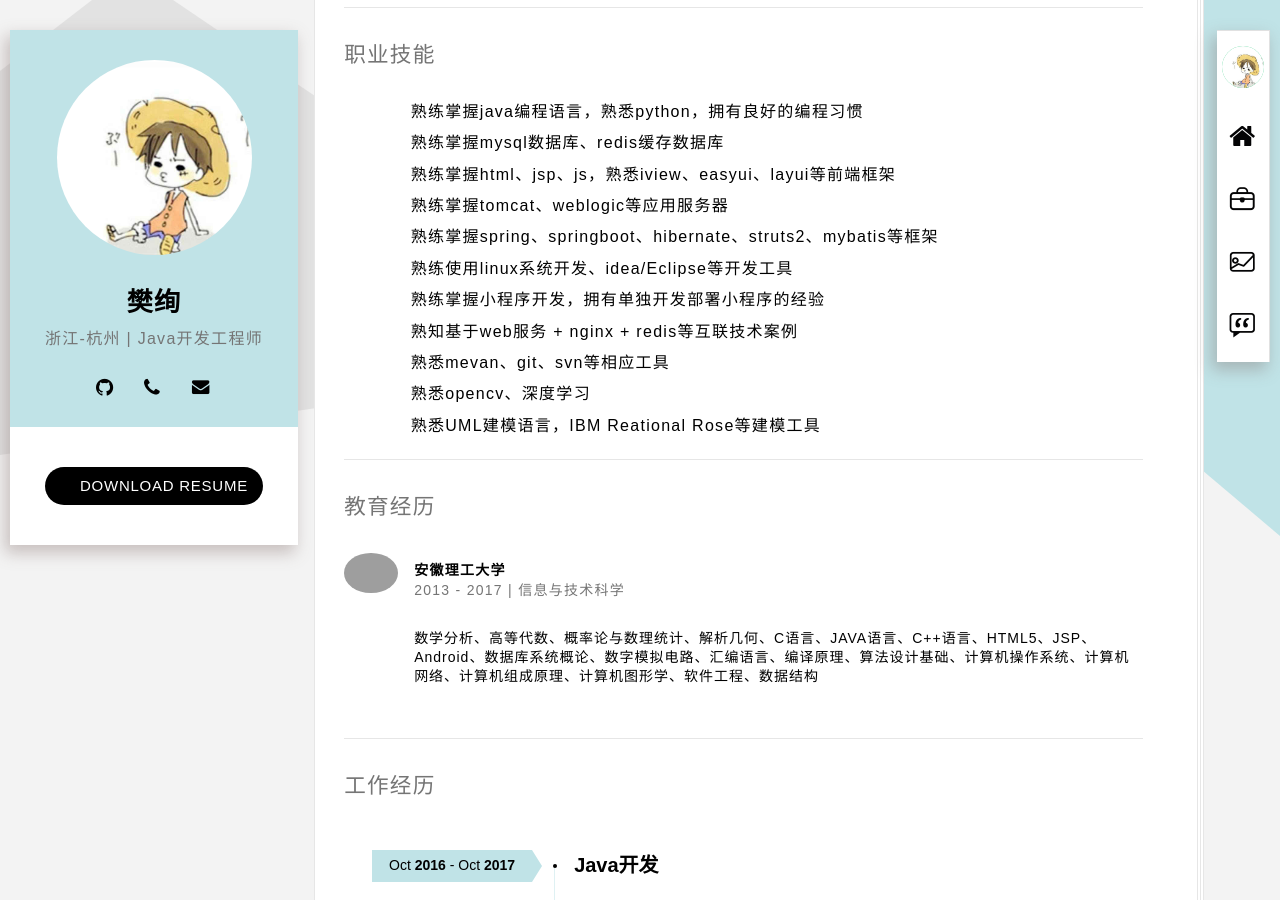
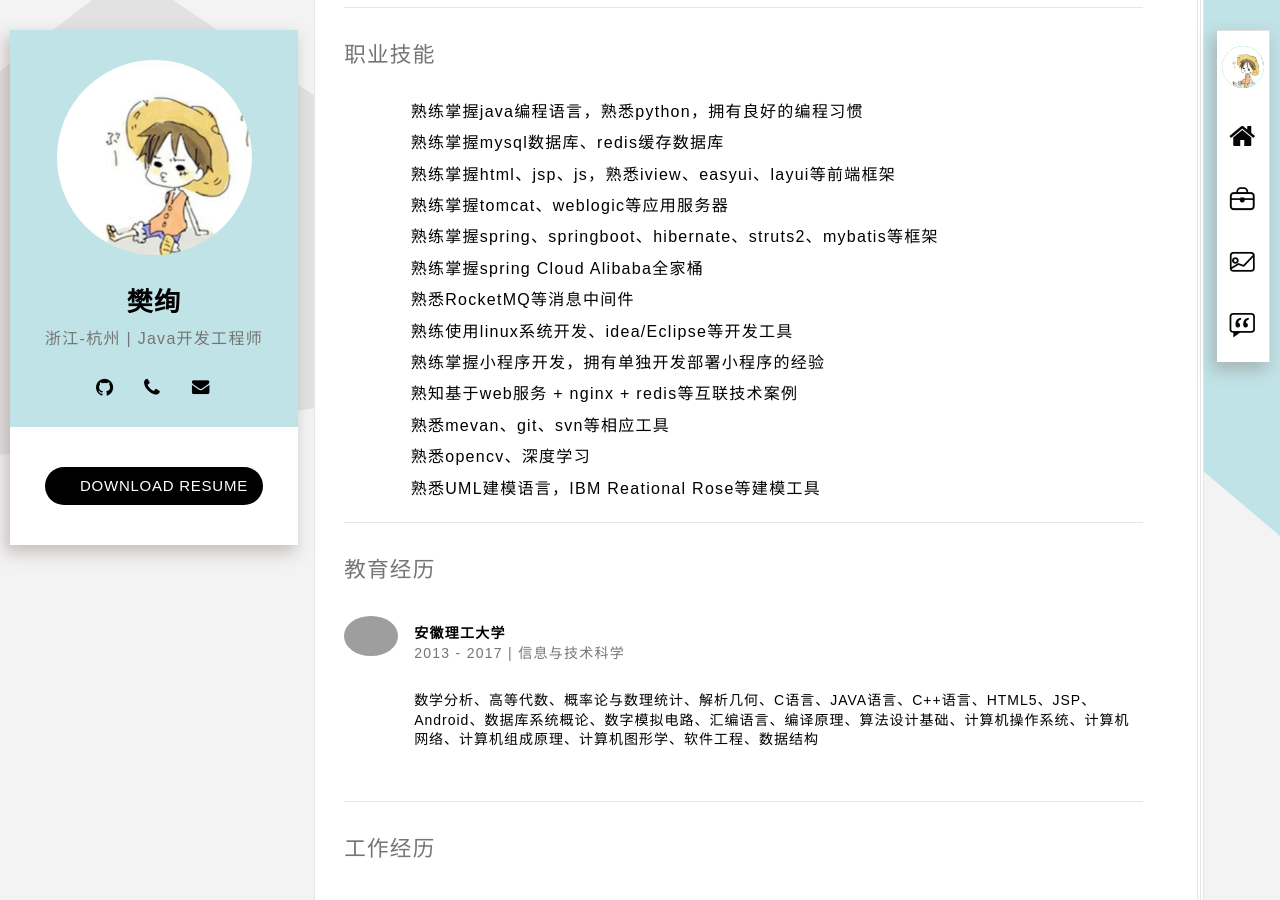
Before and after one commit to fanxuansoft/fanxuansoft.github.io, a Jekyll site: the page built from index.html, in a window 1280 px wide and 900 px high, scrolled down 349 px. Built offline with Jekyll 4.4.1, drawn with Linux system fonts in a browser that asks for light colours; some web fonts are replaced; grey boxes are pictures that could not be loaded.

Commit message:
Update resumer_02-profetional.html

```diff
--- a/_includes/resumer_02-profetional.html
+++ b/_includes/resumer_02-profetional.html
@@ -10,6 +10,8 @@
                 <dd>熟练掌握html、jsp、js，熟悉iview、easyui、layui等前端框架</dd>
                 <dd>熟练掌握tomcat、weblogic等应用服务器</dd>
                 <dd>熟练掌握spring、springboot、hibernate、struts2、mybatis等框架</dd>
+                <dd>熟练掌握spring Cloud Alibaba全家桶</dd>
+                <dd>熟悉RocketMQ等消息中间件</dd>
                 <dd>熟练使用linux系统开发、idea/Eclipse等开发工具</dd>
                 <dd>熟练掌握小程序开发，拥有单独开发部署小程序的经验</dd>
                 <dd>熟知基于web服务 + nginx + redis等互联技术案例</dd>
```
